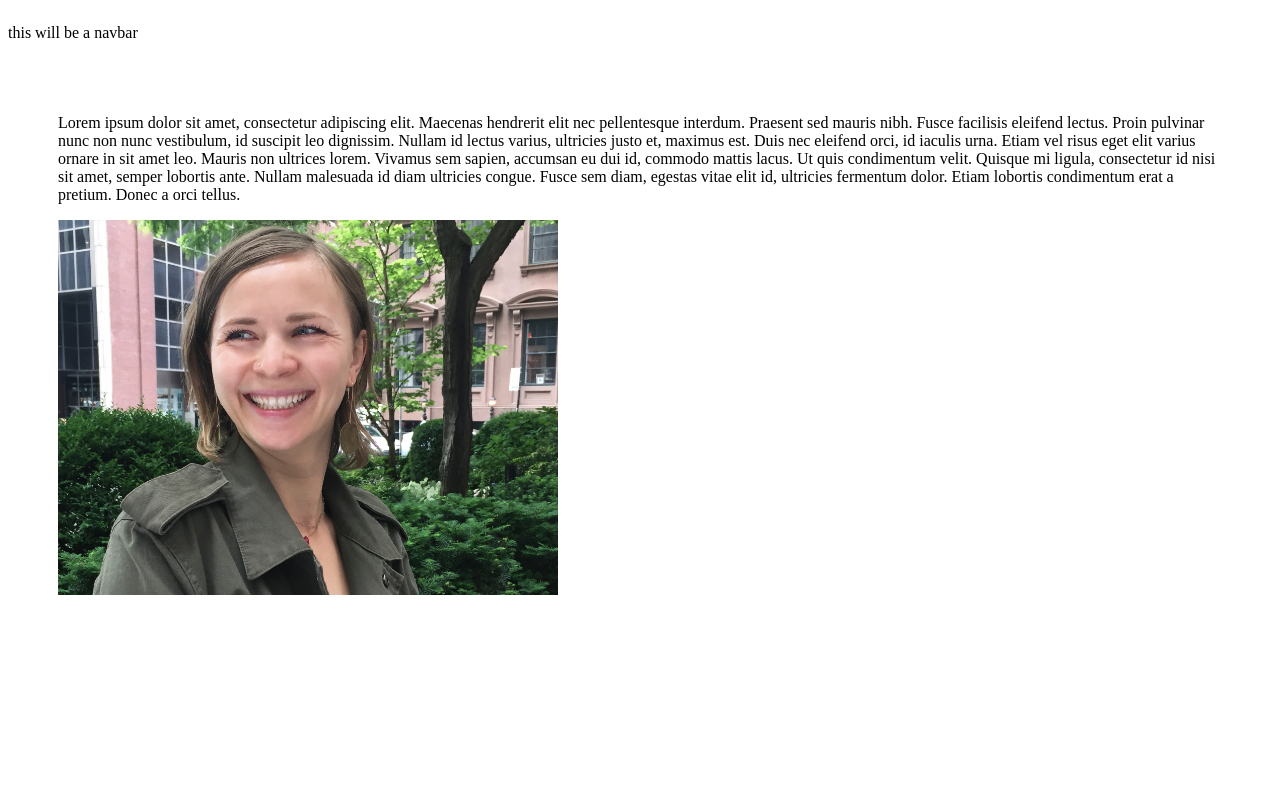
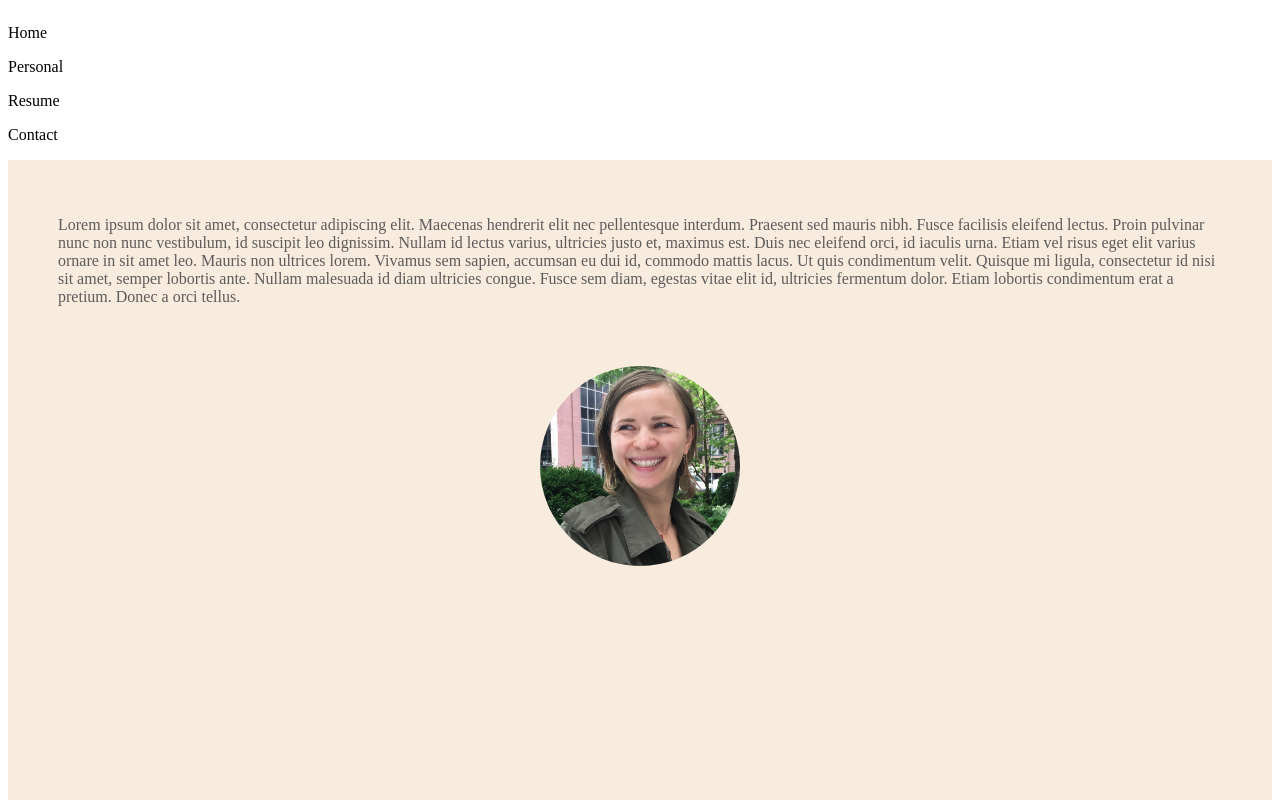
Before and after one commit to Mightynumnums/personal, a React (Create React App) app: page / in a window 1280 px wide. Shown: the top 800 px of the page. Built offline with nearby package versions, Linux system fonts and the light colour scheme.

Commit message:
add components

```diff
--- a/package.json
+++ b/package.json
@@ -5,6 +5,7 @@
   "dependencies": {
     "react": "^16.4.1",
     "react-dom": "^16.4.1",
+    "react-router-dom": "^4.3.1",
     "react-scripts": "1.1.4"
   },
   "scripts": {
--- a/src/App.js
+++ b/src/App.js
@@ -3,14 +3,13 @@ import './App.css';
 //import github from './images/github.svg'
 import Footer from './components/Footer.js'
 import Main from './components/Main.js'
+import Navbar from './components/Navbar.js'
 
 class App extends Component {
   render() {
     return (
       <div className="app">
-        <header className="header">
-          <p>this will be a navbar</p>
-        </header>
+        <Navbar />
         <Main />
         <Footer />
       </div>
--- a/src/components/Main.js
+++ b/src/components/Main.js
@@ -10,7 +10,7 @@ export default class Main extends Component {
         <div className='bio'>
           <p>Lorem ipsum dolor sit amet, consectetur adipiscing elit. Maecenas hendrerit elit nec pellentesque interdum. Praesent sed mauris nibh. Fusce facilisis eleifend lectus. Proin pulvinar nunc non nunc vestibulum, id suscipit leo dignissim. Nullam id lectus varius, ultricies justo et, maximus est. Duis nec eleifend orci, id iaculis urna. Etiam vel risus eget elit varius ornare in sit amet leo. Mauris non ultrices lorem. Vivamus sem sapien, accumsan eu dui id, commodo mattis lacus. Ut quis condimentum velit. Quisque mi ligula, consectetur id nisi sit amet, semper lobortis ante. Nullam malesuada id diam ultricies congue. Fusce sem diam, egestas vitae elit id, ultricies fermentum dolor. Etiam lobortis condimentum erat a pretium. Donec a orci tellus.
           </p>
-          <img src={profilePic} className="profile" alt="selfImg" />
+          <img src={profilePic} className="profile bio" alt="selfImg" />
         </div>
       </div>
     );
--- /dev/null
+++ b/src/components/Navbar.js
@@ -0,0 +1,17 @@
+import React, { Component } from 'react'
+import './navbar.css'
+//mport {Link} from 'react-router-dom'
+
+
+export default class Navbar extends Component {
+  render() {
+    return (
+      <div className="navbar">
+        <p>Home</p>
+        <p>Personal</p>
+        <p>Resume</p>
+        <p>Contact</p>
+      </div>
+    );
+  }
+}
--- a/src/components/footer.css
+++ b/src/components/footer.css
@@ -2,7 +2,7 @@
 
 .footer-logos {
   padding:10px;
-  background: rgb(184, 209, 209);
+  background: rgb(168, 168, 149);
   display: flex;
   flex-flow: row-wrap;
   flex-shrink: 1;
--- a/src/components/main.css
+++ b/src/components/main.css
@@ -1,9 +1,16 @@
 .main {
   min-height: calc(100vh - 70px);
   padding: 40px 50px;
+  color: rgb(94, 91, 91);
+  background-color: rgb(247, 236, 222);
 }
 
 .profile {
-  width: 500px;
+  display: block;
+  width: 200px;
   height: auto;
+  margin-top: 60px;
+  margin-left: auto;
+  margin-right: auto;
+  border-radius:50%;
 }
```
Also changed, not shown: src/components/navbar.css (added), src/images/aleks.jpg, 1 other file (tests, documents, lock files or other folders).
